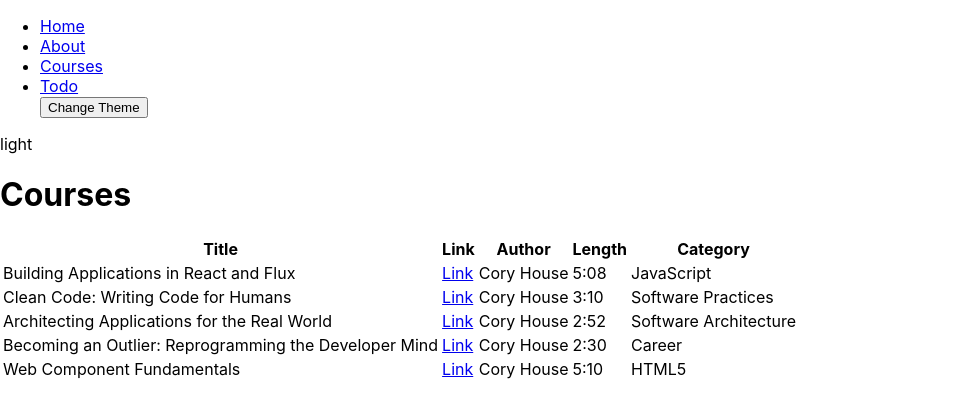
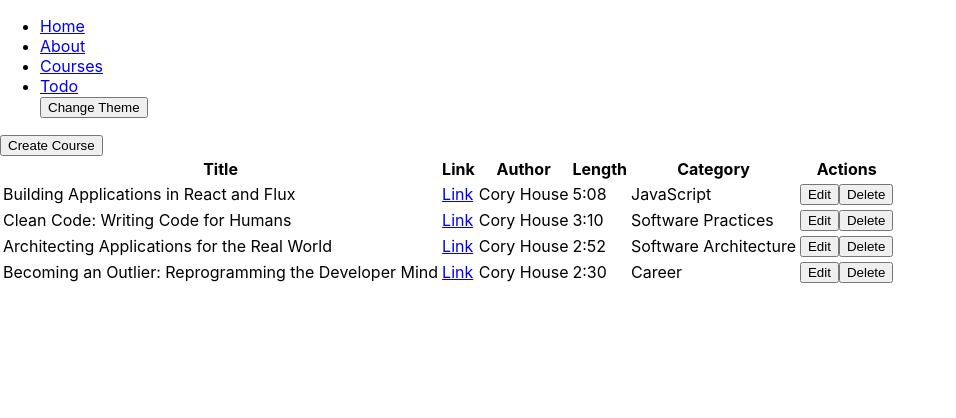
Before and after one commit to coder4affine/bashar_react_training, a React app: page /courses in a window 1280 px wide. Shown: the top 418 px of the page, without its empty margins (0-956 px from the left). Built offline with nearby package versions, Linux system fonts and the light colour scheme; data requests are answered from the project's data file.

Commit message:
commit code

```diff
--- a/db.json
+++ b/db.json
@@ -58,14 +58,6 @@
       "authorId": "cory-house",
       "length": "2:30",
       "category": "Career"
-    },
-    {
-      "id": "web-components-shadow-dom",
-      "title": "Web Component Fundamentals",
-      "watchHref": "http://www.pluralsight.com/courses/web-components-shadow-dom",
-      "authorId": "cory-house",
-      "length": "5:10",
-      "category": "HTML5"
     }
   ],
   "authors": [
--- a/package.json
+++ b/package.json
@@ -31,6 +31,7 @@
     "eslint-plugin-react": "7.11.1",
     "file-loader": "2.0.0",
     "fork-ts-checker-webpack-plugin-alt": "0.4.14",
+    "formik": "^1.4.2",
     "fs-extra": "7.0.0",
     "html-webpack-plugin": "4.0.0-alpha.2",
     "identity-obj-proxy": "3.0.0",
--- a/src/components/Header/index.js
+++ b/src/components/Header/index.js
@@ -6,11 +6,16 @@ import { Consumer } from '../../context/themeContext';
 const index = ({ routes }) => (
   <nav>
     <ul>
-      {routes.map(route => (
-        <li key={route.id}>
-          <Link to={route.path}>{route.label}</Link>
-        </li>
-      ))}
+      {routes.map(route => {
+        if (route.label) {
+          return (
+            <li key={route.id}>
+              <Link to={route.path}>{route.label}</Link>
+            </li>
+          );
+        }
+        return null;
+      })}
       <Consumer>
         {value => (
           <div>
--- /dev/null
+++ b/src/components/TextInput/index.js
@@ -0,0 +1,20 @@
+/* eslint-disable jsx-a11y/label-has-associated-control */
+/* eslint-disable jsx-a11y/label-has-for */
+import React from 'react';
+
+const TextInput = ({
+  field, // { name, value, onChange, onBlur }
+  form: { touched, errors }, // also values, setXXXX, handleXXXX, dirty, isValid, status, etc.
+  label,
+  ...props
+}) => (
+  <div style={{ display: 'flex', flexDirection: 'column' }}>
+    {label && <label>{label}</label>}
+    <input type="text" {...field} {...props} />
+    {touched[field.name] && errors[field.name] && (
+      <div style={{ color: 'red' }}>{errors[field.name]}</div>
+    )}
+  </div>
+);
+
+export default TextInput;
--- /dev/null
+++ b/src/screens/Courses/courseForm.js
@@ -0,0 +1,54 @@
+import React from 'react';
+import PropTypes from 'prop-types';
+import { Formik, Field } from 'formik';
+import TextInput from '../../components/TextInput';
+
+const courseForm = ({ initialValues, onSubmit, authors }) => (
+  <div>
+    <h1>Anywhere in your app!</h1>
+    <Formik
+      initialValues={initialValues}
+      validate={values => {
+        const errors = {};
+        if (!values.title) {
+          errors.title = 'Title is required';
+        }
+        return errors;
+      }}
+      onSubmit={onSubmit}
+    >
+      {({
+        handleSubmit,
+        isSubmitting,
+        /* and other goodies */
+      }) => (
+        <form onSubmit={handleSubmit} style={{ display: 'flex', flex: 1, flexDirection: 'column' }}>
+          <Field type="text" name="title" label="Title" component={TextInput} />
+          <Field type="text" name="watchHref" label="Link" component={TextInput} />
+          <Field type="text" name="length" label="Length" component={TextInput} />
+          <Field type="text" name="category" label="Category" component={TextInput} />
+          <Field component="select" name="authorId">
+            <option value="">Select</option>
+            {authors.map(author => (
+              <option key={author.id} value={author.id}>{`${author.firstName} ${
+                author.lastName
+              }`}</option>
+            ))}
+          </Field>
+
+          <button type="submit" disabled={isSubmitting}>
+            Submit
+          </button>
+        </form>
+      )}
+    </Formik>
+  </div>
+);
+
+courseForm.propTypes = {
+  initialValues: PropTypes.object.isRequired,
+  onSubmit: PropTypes.func.isRequired,
+  authors: PropTypes.array.isRequired,
+};
+
+export default courseForm;
--- a/src/screens/Courses/courseTable.js
+++ b/src/screens/Courses/courseTable.js
@@ -5,6 +5,8 @@ class courseTable extends Component {
   static propTypes = {
     courses: PropTypes.array.isRequired,
     authors: PropTypes.array.isRequired,
+    editCourse: PropTypes.func.isRequired,
+    deleteCourse: PropTypes.func.isRequired,
   };
 
   getAuthorDetail = id => {
@@ -17,7 +19,7 @@ class courseTable extends Component {
   };
 
   render() {
-    const { courses } = this.props;
+    const { courses, editCourse, deleteCourse } = this.props;
     return (
       <table>
         <thead>
@@ -27,6 +29,7 @@ class courseTable extends Component {
             <th>Author</th>
             <th>Length</th>
             <th>Category</th>
+            <th>Actions</th>
           </tr>
         </thead>
         <tbody>
@@ -40,6 +43,14 @@ class courseTable extends Component {
                 <td>{this.getAuthorDetail(course.authorId)}</td>
                 <td>{course.length}</td>
                 <td>{course.category}</td>
+                <td>
+                  <button type="button" onClick={() => editCourse(course)}>
+                    Edit
+                  </button>
+                  <button type="button" onClick={() => deleteCourse(course.id)}>
+                    Delete
+                  </button>
+                </td>
               </tr>
             ))}
         </tbody>
@@ -48,6 +59,4 @@ class courseTable extends Component {
   }
 }
 
-courseTable.propTypes = {};
-
 export default courseTable;
--- /dev/null
+++ b/src/screens/Courses/createCourse.js
@@ -0,0 +1,66 @@
+/* eslint-disable react/no-unused-state */
+import React, { Component } from 'react';
+import PropTypes from 'prop-types';
+import CourseForm from './courseForm';
+
+class createCourse extends Component {
+  static propTypes = {
+    location: PropTypes.object.isRequired,
+    history: PropTypes.object.isRequired,
+  };
+
+  state = {
+    form: { title: '', watchHref: '', length: '', category: '', authorId: '' },
+  };
+
+  static getDerivedStateFromProps(nextProps, prevState) {
+    const {
+      location: { state },
+    } = nextProps;
+
+    if (state) {
+      return {
+        form: state.course,
+      };
+    }
+    return prevState;
+  }
+
+  onSubmit = async (values, { setSubmitting }) => {
+    try {
+      await fetch('http://localhost:3004/courses', {
+        method: 'POST',
+        headers: {
+          accept: 'application/json',
+          'Content-Type': 'application/json',
+        },
+        body: JSON.stringify(values),
+      });
+      this.props.history.push('courses');
+    } catch (error) {
+      alert(error);
+    } finally {
+      setSubmitting(false);
+    }
+  };
+
+  render() {
+    const { form } = this.state;
+    const {
+      location: { state },
+    } = this.props;
+    return (
+      <div>
+        <h1>Create Course</h1>
+
+        {state && state.authors && (
+          <CourseForm initialValues={form} authors={state.authors} onSubmit={this.onSubmit} />
+        )}
+      </div>
+    );
+  }
+}
+
+createCourse.propTypes = {};
+
+export default createCourse;
--- a/src/screens/Courses/index.js
+++ b/src/screens/Courses/index.js
@@ -1,6 +1,5 @@
 import React, { Component } from 'react';
-// import PropTypes from 'prop-types';
-import { Consumer } from '../../context/themeContext';
+import PropTypes from 'prop-types';
 import Table from './courseTable';
 import ErrorBoundary from '../../components/ErrorBoundary';
 
@@ -10,7 +9,9 @@ export default class index extends Component {
     authors: [],
   };
 
-  static propTypes = {};
+  static propTypes = {
+    history: PropTypes.object.isRequired,
+  };
 
   constructor(props) {
     super(props);
@@ -33,13 +34,51 @@ export default class index extends Component {
     }
   };
 
+  createCourse = () => {
+    this.props.history.push({
+      pathname: 'createCourse',
+      state: {
+        authors: this.state.authors,
+      },
+    });
+  };
+
+  deleteCourse = async id => {
+    try {
+      await fetch(`http://localhost:3004/courses/${id}`, {
+        method: 'DELETE',
+      });
+      const { courses } = this.state;
+      this.setState({
+        courses: courses.filter(x => x.id !== id),
+      });
+    } catch (error) {
+      alert(error);
+    }
+  };
+
+  editCourse = course => {
+    this.props.history.push({
+      pathname: 'createCourse',
+      state: {
+        authors: this.state.authors,
+        course,
+      },
+    });
+  };
+
   render() {
     const { courses, authors } = this.state;
     return (
       <div>
-        <Consumer>{value => <span>{value.theme}</span>}</Consumer> <h1>Courses</h1>
+        <input type="button" value="Create Course" onClick={this.createCourse} />
         <ErrorBoundary>
-          <Table courses={courses} authors={authors} />
+          <Table
+            courses={courses}
+            authors={authors}
+            deleteCourse={this.deleteCourse}
+            editCourse={this.editCourse}
+          />
         </ErrorBoundary>
       </div>
     );
--- a/src/utils/routeDetails.js
+++ b/src/utils/routeDetails.js
@@ -4,6 +4,7 @@ const AsyncTodo = lazy(() => import('../screens/Todo'));
 const AsyncHome = lazy(() => import('../screens/Home'));
 const AsyncAbout = lazy(() => import('../screens/About'));
 const AsyncCourses = lazy(() => import('../screens/Courses'));
+const AsyncCreateCourse = lazy(() => import('../screens/Courses/createCourse'));
 
 export default [
   {
@@ -32,6 +33,13 @@ export default [
   },
   {
     id: 4,
+    path: '/createCourse',
+    component: AsyncCreateCourse,
+    isExact: false,
+    isPrivate: false,
+  },
+  {
+    id: 5,
     path: '/todo',
     component: AsyncTodo,
     label: 'Todo',
```
Also changed, not shown: 1 other file (tests, documents, lock files or other folders).
